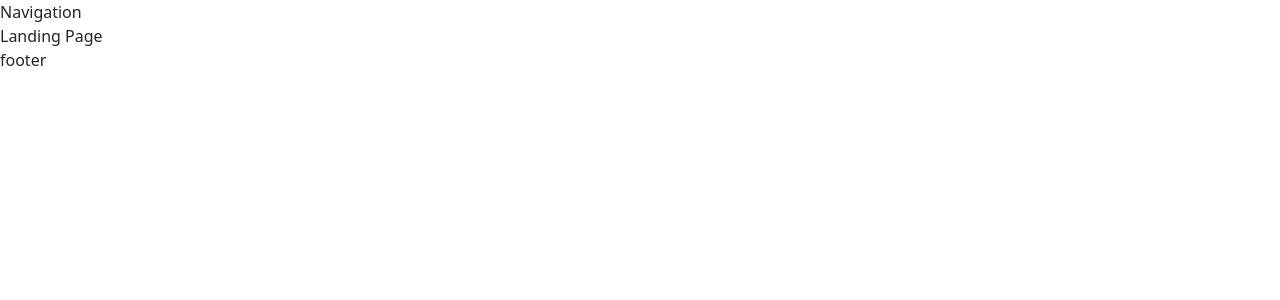
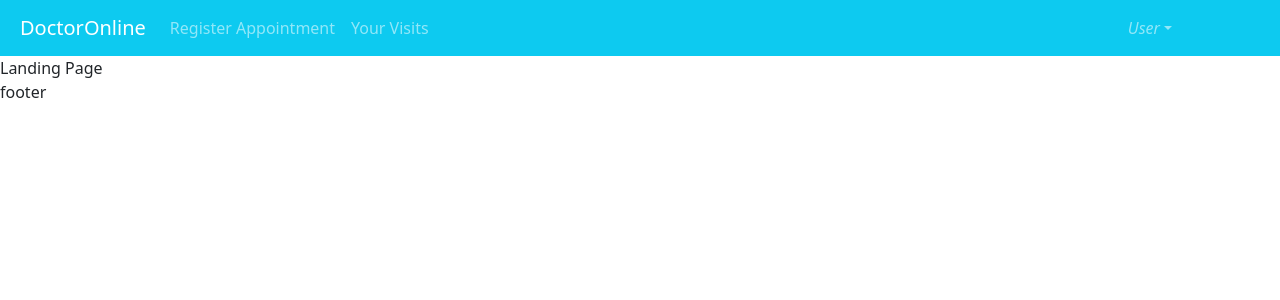
Before and after one commit to krzysztoffila/doctor-online-MEVN, a Vue app: page / in a window 1280 px wide. Shown: the top 300 px of the page. Built offline with nearby package versions, Linux system fonts and the light colour scheme.

Commit message:
Add navbar

```diff
--- a/src/components/nav-component.vue
+++ b/src/components/nav-component.vue
@@ -1,9 +1,39 @@
 <template>
-  <div>Navigation</div>
+  <div>
+    <b-navbar toggleable="lg" type="dark" variant="info">
+      <b-navbar-brand class="navbar-logo" href="#">DoctorOnline</b-navbar-brand>
+      <b-navbar-toggle target="nav-collapse"></b-navbar-toggle>
+      <b-collapse id="nav-collapse" is-nav>
+        <b-navbar-nav>
+          <b-nav-item href="#">Register Appointment</b-nav-item>
+          <b-nav-item href="#">Your Visits</b-nav-item>
+        </b-navbar-nav>
+        <b-navbar-nav class="ms-auto navbar__right">
+          <b-nav-item-dropdown right class="navbar__right__dropdown">
+            <!-- Using 'button-content' slot -->
+            <template #button-content>
+              <em>User</em>
+            </template>
+            <b-dropdown-item href="#">Profile</b-dropdown-item>
+            <b-dropdown-item href="#">Sign Out</b-dropdown-item>
+          </b-nav-item-dropdown>
+        </b-navbar-nav>
+      </b-collapse>
+    </b-navbar>
+  </div>
 </template>
 
 <script>
-export default {}
+export default {};
 </script>
 
-<style></style>
+<style>
+.navbar-logo {
+  margin-left: 20px;
+}
+
+.navbar__right__dropdown {
+  /* width: 50px; */
+  margin-right: 100px;
+}
+</style>
```
Also changed, not shown: 1 other file (tests, documents, lock files or other folders).
